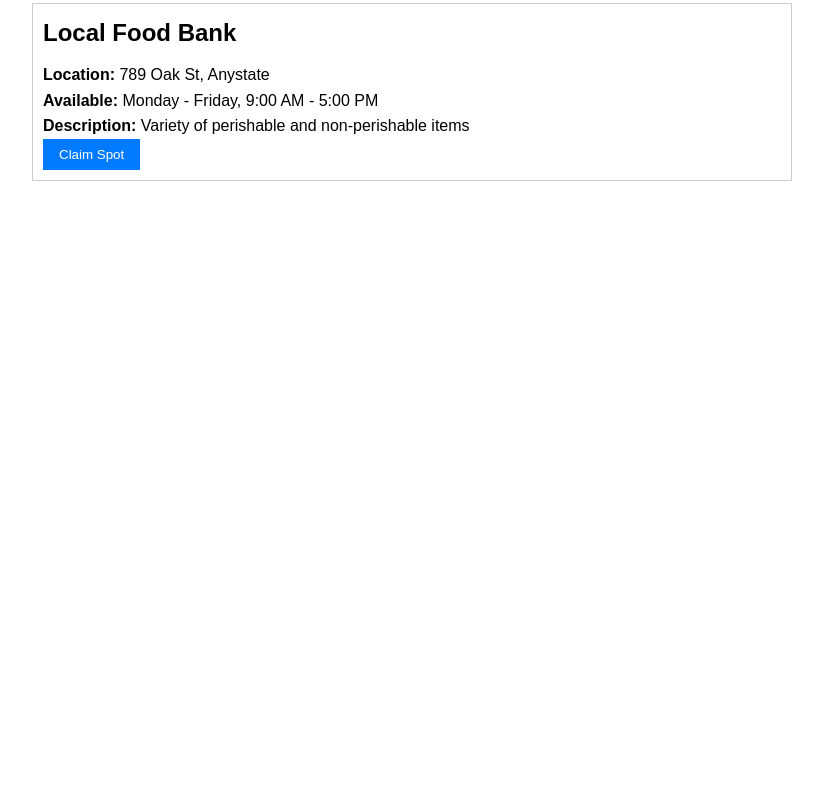
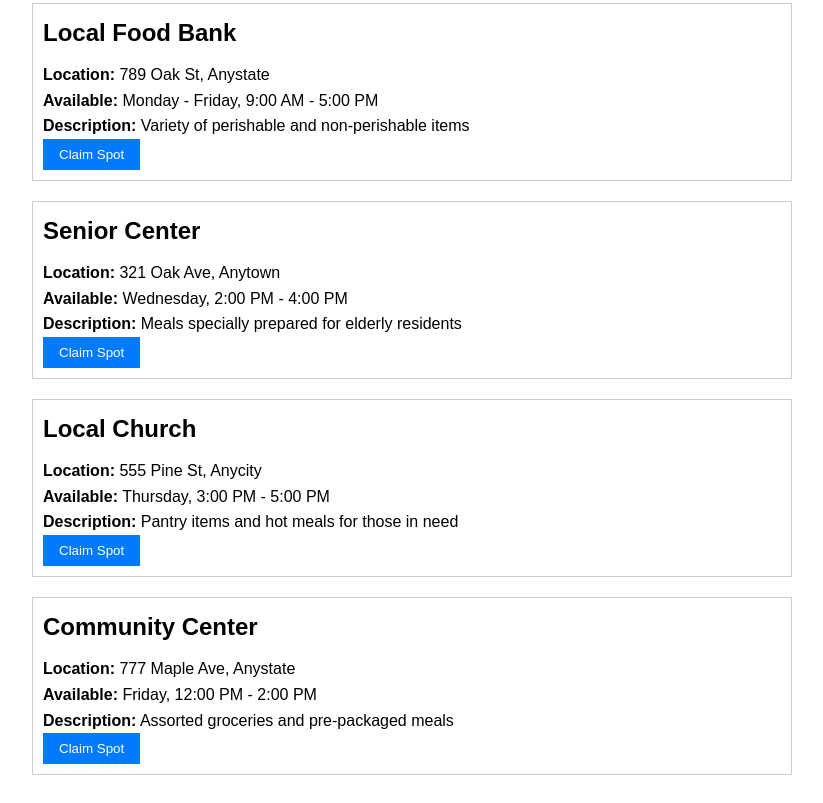
Before and after one commit to quirksqubits/quackathon2024jsw, a plain HTML site: page index.html in a window 1280 px wide. Shown: the part 465-1268 px from the top of the page, without its empty margins (228-1051 px from the left). Before the commit the page ends 800 px from the top, so only its background shows below. Drawn offline with Linux system fonts and the light colour scheme.

Commit message:
commmit this please#

```diff
--- a/index.html
+++ b/index.html
@@ -30,6 +30,33 @@
             <p><strong>Description:</strong> Variety of perishable and non-perishable items</p>
             <button class="claim-button">Claim Spot</button>
         </div>
+
+        <!-- Additional Listings -->
+        <div class="spot">
+            <h2>Senior Center</h2>
+            <p><strong>Location:</strong> 321 Oak Ave, Anytown</p>
+            <p><strong>Available:</strong> Wednesday, 2:00 PM - 4:00 PM</p>
+            <p><strong>Description:</strong> Meals specially prepared for elderly residents</p>
+            <button class="claim-button">Claim Spot</button>
+        </div>
+
+        <div class="spot">
+            <h2>Local Church</h2>
+            <p><strong>Location:</strong> 555 Pine St, Anycity</p>
+            <p><strong>Available:</strong> Thursday, 3:00 PM - 5:00 PM</p>
+            <p><strong>Description:</strong> Pantry items and hot meals for those in need</p>
+            <button class="claim-button">Claim Spot</button>
+        </div>
+
+        <div class="spot">
+            <h2>Community Center</h2>
+            <p><strong>Location:</strong> 777 Maple Ave, Anystate</p>
+            <p><strong>Available:</strong> Friday, 12:00 PM - 2:00 PM</p>
+            <p><strong>Description:</strong> Assorted groceries and pre-packaged meals</p>
+            <button class="claim-button">Claim Spot</button>
+        </div>
+        <!-- End of Additional Listings -->
+
     </div>
     <script>
 document.addEventListener("DOMContentLoaded", function() {
```
Also changed, not shown: package.json (deleted, +0 -17 lines), server.js (deleted, +0 -41 lines), 1 other file.
